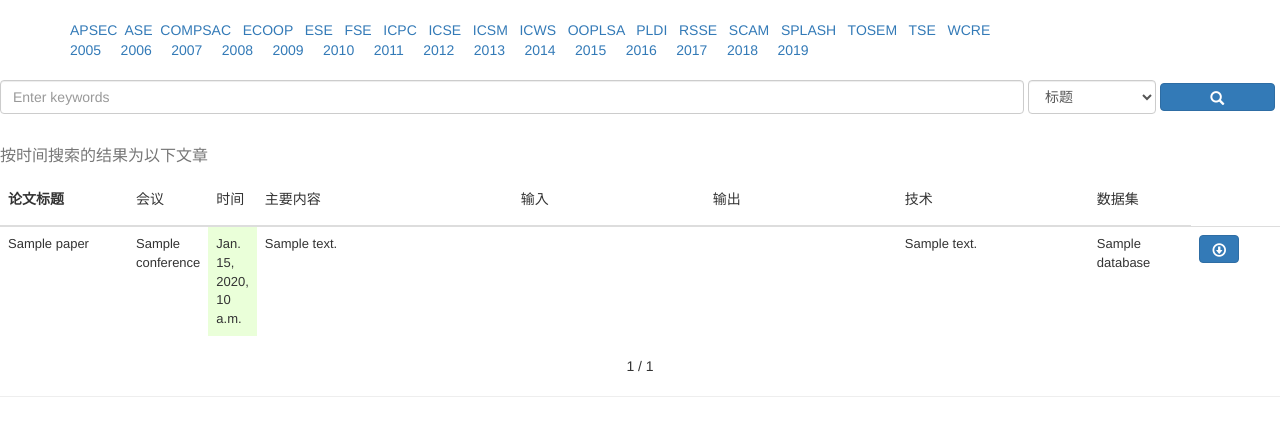
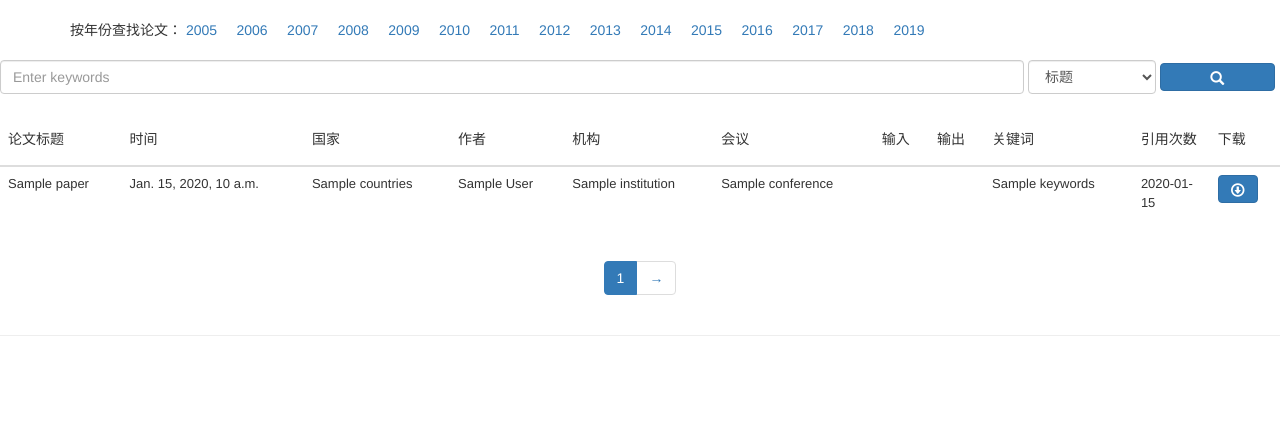
Before and after one commit to yesan0327/ManagementWebsite, a Django app: template templates/paper/time.html in a window 1280 px wide. Shown: the part 52-488 px from the top of the page. Run offline with Django 3.2, Linux system fonts and the light colour scheme; the template is opened without the code that fills it: most values are stand-ins (such as "Sample title", 1, 10 or a date in 2020); some libraries are stand-ins or nearby versions.

Commit message:
v2增加数据库内容，优化页码功能

```diff
--- a/templates/bottom.html
+++ b/templates/bottom.html
@@ -6,15 +6,31 @@
     <title>Title</title>
 </head>
 <body>
-<div class="main-content-pagitor" align="center">
-    {% if paper.has_previous %}
-        <a href="?page={{ paper.previous_page_number }}"> 上一页</a>
-    {% endif %}
-    <span>{{ paper.number }} / {{ paper.paginator.num_pages }}</span>
-    {% if paper.has_next %}
-        <a href="?page={{ paper.next_page_number }}">下一页</a>
-    {% endif %}
-</div>
+{#<div class="main-content-pagitor" align="center">#}
+{#    {% if paper.has_previous %}#}
+{#        <a href="?page={{ paper.previous_page_number }}"> 上一页</a>#}
+{#    {% endif %}#}
+{#    <span>{{ paper.number }} / {{ paper.paginator.num_pages }}</span>#}
+{#    {% if paper.has_next %}#}
+{#        <a href="?page={{ paper.next_page_number }}">下一页</a>#}
+{#    {% endif %}#}
+{#</div>#}
+   <div id="pager" class="text-center pagination-sm">
+            <ul class="pagination bootpag">
+                {% if paper.has_previous %}
+                    <li data-lp="1" class="first"><a href="?page=1"><span
+                            aria-hidden="true">←</span></a></li>
+                    <li data-lp="1" class="prev"><a href="?page={{ paper.previous_page_number }}">«</a></li>
+                {% endif %}
+                <li data-lp="1" class="active"><a href="?page={{ paper.number }}">{{ paper.number }}</a></li>
+                {% if paper.has_next %}
+                    <li data-lp="6" class="next"><a href="?page={{ paper.next_page_number }}">»</a></li>
+                {% endif %}
+                <li data-lp="45" class="last"><a href="?page={{ paper.paginator.num_pages }}"><span
+                        aria-hidden="true">→</span></a></li>
+
+            </ul>
+        </div>
 <hr>
 
 </body>
--- a/templates/content.html
+++ b/templates/content.html
@@ -1,27 +1,34 @@
 <table class="table table-hover">
     <thead>
     <tr>
-        <th><h5><b>论文标题</b></h5></th>
+        <th><h5>论文标题</h5></th>
+        <th><h5>时间</h5></th>
+        <th><h5>国家</h5></th>
+        <th><h5>作者</h5></th>
+        <th><h5>机构</h5></th>
         <th><h5>会议</h5></th>
-        <th><h5>时间</h5></th>
-        <th><h5>主要内容</h5></th>
+{#        <th><h5>主要内容</h5></th>#}
         <th><h5>输入</h5></th>
         <th><h5>输出</h5></th>
-        <th><h5>技术</h5></th>
-        <th><h5>数据集</h5></th>
+        <th><h5>关键词</h5></th>
+        <th width="6%"><h5>引用次数</h5></th>
+         <th ><h5>下载</h5></th>
     </tr>
     </thead>
     <tbody>
     {% for i in paper %}
         <tr>
-            <td width="10%"><font size="2">{{ i.title }}</font></td>
-            <td width="5%"><font size="2">{{ i.conference }}</font></td>
-            <td width="1%"><font size="2">{{ i.time }}</font></td>
-            <td width="20%"><font size="2">{{ i.content }}</font></td>
-            <td width="15%"><font size="2">{{ i.inputform }}</font></td>
-            <td width="15%"><font size="2">{{ i.outputform }}</font></td>
-            <td width="15%"><font size="2">{{ i.notes }}</font></td>
-            <td width="8%"><font size="2">{{ i.database }}</font></td>
+            <td><font size="2">{{ i.title }}</font></td>
+            <td><font size="2">{{ i.time }}</font></td>
+            <td><font size="2">{{ i.countries }}</font></td>
+            <td><font size="2">{{ i.authors }}</font></td>
+            <td><font size="2">{{ i.institution }}</font></td>
+            <td><font size="2">{{ i.conference }}</font></td>
+{#            <td width="20%"><font size="2">{{ i.content }}</font></td>#}
+            <td><font size="2">{{ i.input_form }}</font></td>
+            <td><font size="2">{{ i.output_form }}</font></td>
+            <td><font size="2">{{ i.keywords }}</font></td>
+            <td width="6%"><font size="2">{{ i.cited_times }}</font></td>
             <td>
                 <a style="color: white" href="/static/download/{{ i.num }}.pdf/">
                     <button type="button" class="btn btn-primary btn-xm" data-toggle="modal"
--- a/templates/paper/time.html
+++ b/templates/paper/time.html
@@ -15,45 +15,7 @@
 {% include 'nav.html' %}
 {% include 'searchbar.html' %}
 
-
-    <table class="table table-hover">
-    <caption>按时间搜索的结果为以下文章</caption>
-        <thead>
-        <tr>
-            <th><h5><b>论文标题</b></h5></th>
-            <th><h5>会议</h5></th>
-            <th><h5>时间</h5></th>
-            <th><h5>主要内容</h5></th>
-            <th><h5>输入</h5></th>
-            <th><h5>输出</h5></th>
-            <th><h5>技术</h5></th>
-            <th><h5>数据集</h5></th>
-        </tr>
-        </thead>
-        <tbody>
-        {% for i in paper %}
-            <tr>
-                <td width="10%"><font size="2">{{ i.title }}</font></td>
-                <td width="5%"><font size="2">{{ i.conference }}</font></td>
-                <td bgcolor="#EAFFD9" width="1%"><font size="2">{{ i.time }}</font></td>
-                <td width="20%"><font size="2">{{ i.content }}</font></td>
-                <td width="15%"><font size="2">{{ i.inputform }}</font></td>
-                <td width="15%"><font size="2">{{ i.outputform }}</font></td>
-                <td width="15%"><font size="2">{{ i.notes }}</font></td>
-                <td width="8%"><font size="2">{{ i.database }}</font></td>
- <td>
-                <a style="color: white" href="/static/download/{{ i.num }}.pdf/">
-                    <button type="button" class="btn btn-primary btn-xm" data-toggle="modal"
-                            data-target="#collectioName">
-                        <span class="glyphicon glyphicon-download" aria-hidden="true"></span>
-                    </button>
-                </a>
-            </td>
-            </tr>
-        {% endfor %}
-        </tbody>
-    </table>
-
+{% include 'content.html' %}
 
 {% include 'bottom.html' %}
 {% include 'total.html' %}
--- a/templates/searchbar.html
+++ b/templates/searchbar.html
@@ -1,27 +1,26 @@
 <div class="container">
 
+    {##}
+    {#        <a href="/papers/APSEC">APSEC</a>&nbsp;#}
+    {#        <a href="/papers/ASE">ASE</a>&nbsp;#}
+    {#        <a href="/papers/COMPSAC">COMPSAC</a> &nbsp;#}
+    {#        <a href="/papers/ECOOP">ECOOP</a> &nbsp;#}
+    {#        <a href="/papers/ESE">ESE</a> &nbsp;#}
+    {#        <a href="/papers/FSE">FSE</a> &nbsp;#}
+    {#        <a href="/papers/ICPC">ICPC</a> &nbsp;#}
+    {#        <a href="/papers/ICSE">ICSE</a> &nbsp;#}
+    {#        <a href="/papers/ICSM">ICSM</a> &nbsp;#}
+    {#        <a href="/papers/ICWS">ICWS</a> &nbsp;#}
+    {#        <a href="/papers/OOPLSA">OOPLSA</a> &nbsp;#}
+    {#        <a href="/papers/PLDI">PLDI</a> &nbsp;#}
+    {#        <a href="/papers/RSSE">RSSE</a> &nbsp;#}
+    {#        <a href="/papers/SCAM">SCAM</a> &nbsp;#}
+    {#        <a href="/papers/SPLASH">SPLASH</a> &nbsp;#}
+    {#        <a href="/papers/TOSEM">TOSEM</a> &nbsp;#}
+    {#        <a href="/papers/TSE">TSE</a> &nbsp;#}
+    {#        <a href="/papers/WCRE">WCRE</a> &nbsp;#}
 
-        <a href="/papers/APSEC">APSEC</a>&nbsp;
-        <a href="/papers/ASE">ASE</a>&nbsp;
-        <a href="/papers/COMPSAC">COMPSAC</a> &nbsp;
-        <a href="/papers/ECOOP">ECOOP</a> &nbsp;
-        <a href="/papers/ESE">ESE</a> &nbsp;
-        <a href="/papers/FSE">FSE</a> &nbsp;
-        <a href="/papers/ICPC">ICPC</a> &nbsp;
-        <a href="/papers/ICSE">ICSE</a> &nbsp;
-        <a href="/papers/ICSM">ICSM</a> &nbsp;
-        <a href="/papers/ICWS">ICWS</a> &nbsp;
-        <a href="/papers/OOPLSA">OOPLSA</a> &nbsp;
-        <a href="/papers/PLDI">PLDI</a> &nbsp;
-        <a href="/papers/RSSE">RSSE</a> &nbsp;
-        <a href="/papers/SCAM">SCAM</a> &nbsp;
-        <a href="/papers/SPLASH">SPLASH</a> &nbsp;
-        <a href="/papers/TOSEM">TOSEM</a> &nbsp;
-        <a href="/papers/TSE">TSE</a> &nbsp;
-        <a href="/papers/WCRE">WCRE</a> &nbsp;
-
-
-        <br>
+按年份查找论文：
     <a href="/papers/2005">2005</a>&nbsp;&nbsp;&nbsp;&nbsp;
     <a href="/papers/2006">2006</a>&nbsp;&nbsp;&nbsp;&nbsp;
     <a href="/papers/2007">2007</a>&nbsp;&nbsp;&nbsp;&nbsp;
@@ -52,12 +51,13 @@
     <select data-drupal-selector="edit-sort-order" class="input-group form-select form-control" id="edit-sort-order"
             name="type" style="width:10%;">
         <option value="title" selected="selected">标题</option>
+        <option value="countries">国家</option>
+        <option value="authors">作者</option>
+        <option value="institution">机构</option>
         <option value="conference">会议</option>
-            <option value="content">主要内容</option>
-            <option value="inputform">输入</option>
-            <option value="outputform">输出</option>
-            <option value="notes">技术</option>
-            <option value="database">数据集</option>
+        <option value="input_form">输入</option>
+        <option value="output_form">输出</option>
+        <option value="keywords">关键词</option>
     </select>
 
     {#        <span class="input-group-btn">#}
```
Also changed, not shown: templates/base.html (+46 -41 lines), templates/paper/ase.html (+1 -39 lines). Lines whose indentation alone changed are shown as unchanged.
